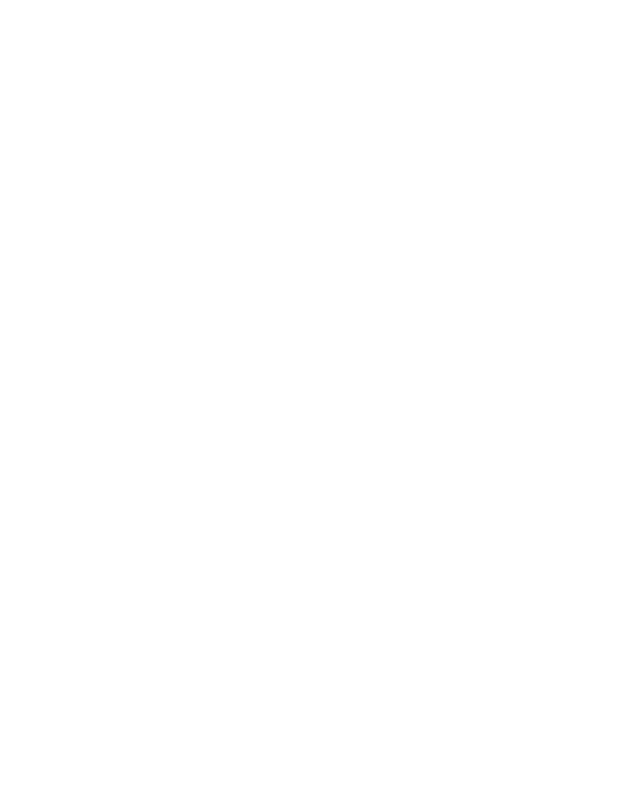
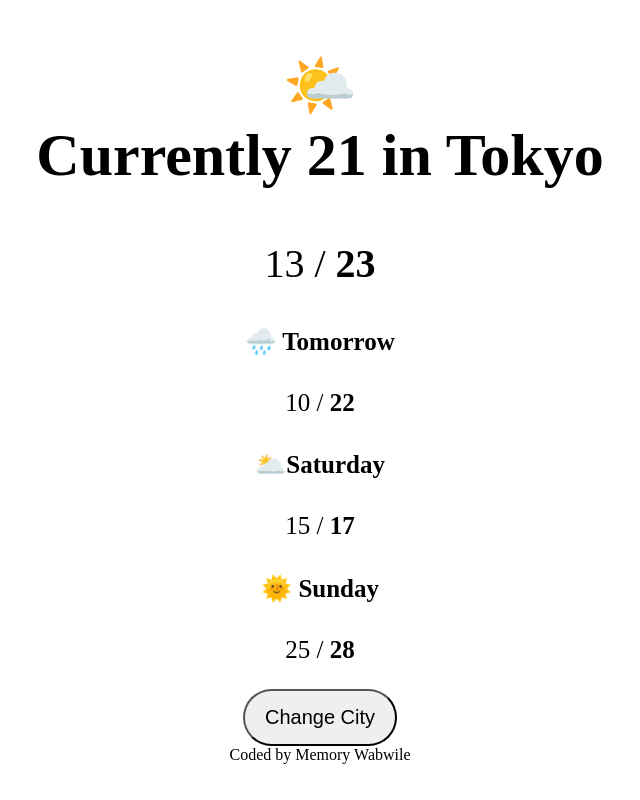
Before and after one commit to Memory-Wabwile/Weather-App, a plain HTML site: page index.html in a window 1280 px wide. Shown: the whole page, without its empty margins (320-960 px from the left). Drawn offline with Linux system fonts and the light colour scheme.

Commit message:
add first div

```diff
--- a/index.html
+++ b/index.html
@@ -1,12 +1,59 @@
 <!DOCTYPE html>
 <html lang="en">
+
 <head>
     <meta charset="UTF-8">
     <meta http-equiv="X-UA-Compatible" content="IE=edge">
     <meta name="viewport" content="width=device-width, initial-scale=1.0">
     <title>Weather App</title>
+
+    <style>
+        span{
+           font-weight: bolder;
+        }
+        button{
+            padding: 15px 20px;
+            border-radius: 30px;
+            font-size: 20px;
+        }
+        body{
+            text-align: center;
+        }
+        .tokyo{
+            font-size: 40px;
+        }
+        .tomorrow, .saturday,.sunday{
+            font-size: 25px;
+        }
+    </style>
 </head>
+
 <body>
+    <div class="tokyo">
+        <h2>🌤️ <br>Currently 21 in Tokyo </h2>
+        <p>13 / <span>23</span></p>
+    </div>
 
+
+    <div class="tomorrow" >
+        <h4>🌧️ Tomorrow</h4>
+        <p> 10  / <span>22</span></p>
+    </div>
+
+    <div class="saturday" >
+        <h4> 🌥️Saturday</h4>
+        <p> 15  / <span>17</span></p>
+    </div>
+
+    <div class="sunday" >
+        <h4>🌞 Sunday</h4>
+        <p> 25 / <span>28</span></p>
+    </div>
+    <button>Change City</button>
+
+    <div class="footer">
+        Coded by Memory Wabwile
+    </div>
 </body>
+
 </html>
```
Also changed, not shown: script.js (deleted).
